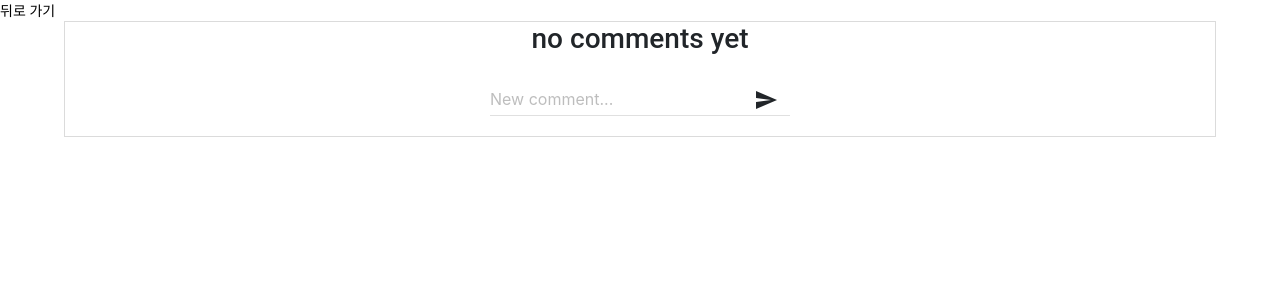
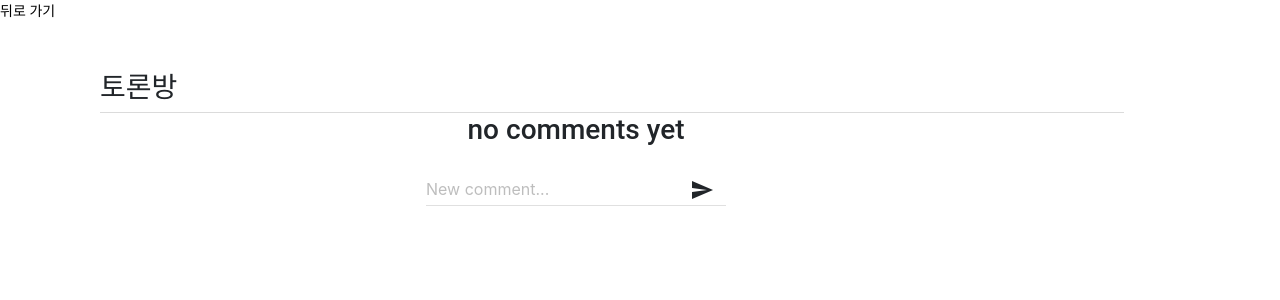
Before and after one commit to jangyeongjun/jungchiwiki, a Django app: template feedpage/templates/feedpage/debate.html in a window 1280 px wide. Shown: the part 64-364 px from the top of the page. Run offline with Django 3.2, Linux system fonts and the light colour scheme; the template is opened without the code that fills it, so the values that code supplies are empty; some libraries are stand-ins or nearby versions.

Commit message:
for merge 200806

```diff
--- a/feedpage/static/feedpage/style.css
+++ b/feedpage/static/feedpage/style.css
@@ -7,6 +7,7 @@ html {
 body  {
   background-color:  white;
   height: auto;
+  overflow: auto;
 }
 .tabs {
   display: flex;
@@ -388,20 +389,27 @@ th {
 /* #endregion */
 
 /* #region debate.html css */
+.debate-title {
+  border-bottom: solid 1px #dbdbdb;
+
+  width:80%;
+  margin-top: 50px;
+  margin-right: 200px;
+  margin-left: 100px;
+}
+
 
 .comment-box {
   width: 90%;
   height: auto;
-  position: relative;
-  left:5%;
-  top: 5%;
+
 
   display:flex;
   flex-direction: column;
   align-items: center;
   justify-content:flex-start;
 
-  border: solid 1px #dbdbdb;
+
 }
 
 .comment-box > .card-comment {
@@ -449,7 +457,7 @@ form {
 	margin-top:40px;
   margin-left: 20px;
   margin-bottom: 40px;
-  overflow:auto;
+
 }
 
 .demo-card-wide.small-feed .card-title {
--- a/feedpage/templates/feedpage/debate.html
+++ b/feedpage/templates/feedpage/debate.html
@@ -3,6 +3,12 @@
 {% block content %}
     <a href = "/feeds/politician/{{ politician.id }}">뒤로 가기</a>
 
+    <div class ="debate-title">
+        <h2>토론방</h2>
+    </div>
+    <div>
+
+    </div>
     <div class = "comment-box">
         {% if comments %}
             {% for c in comments %}
--- a/feedpage/templates/feedpage/main.html
+++ b/feedpage/templates/feedpage/main.html
@@ -7,7 +7,7 @@
     <label for="tabone"><img src = '../media/더불어민주당.png'></label>
     <div class="tab">
       <h3>더불어민주당 소속 의원</h3>
-      <a class = "large-number scroll-down" data-id = '1'>1. 개요</a>
+
       <div class = "name-wrapper">
         {% for dang in politician_chosung.0 %}
           {% for chosung in chosung_list %}
```
